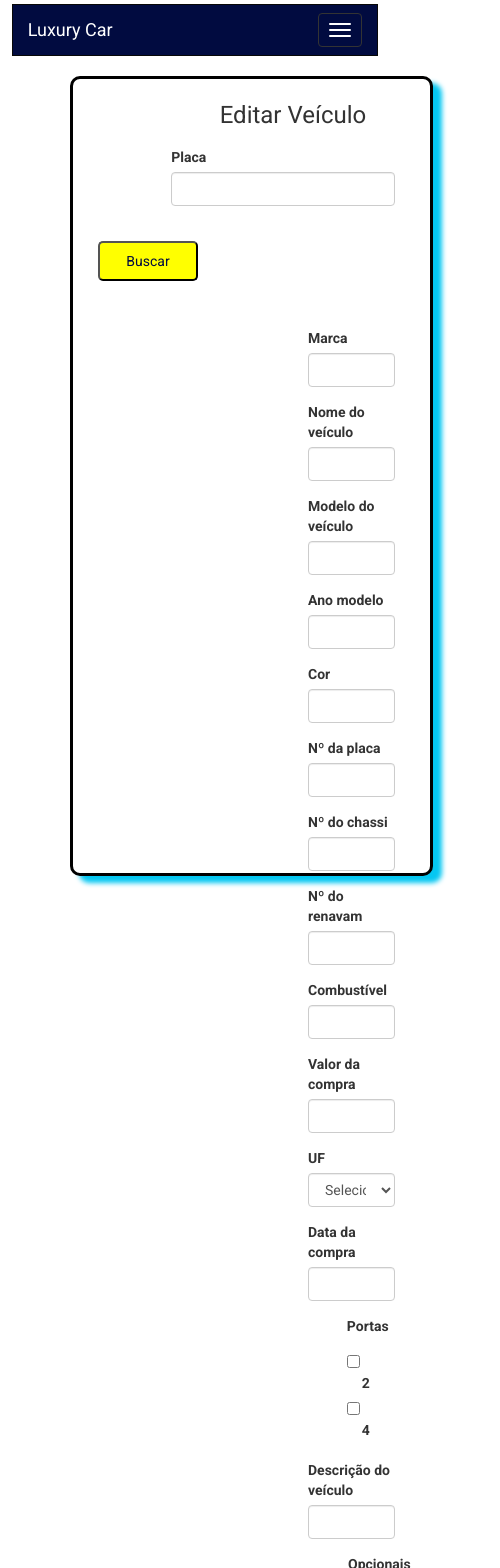
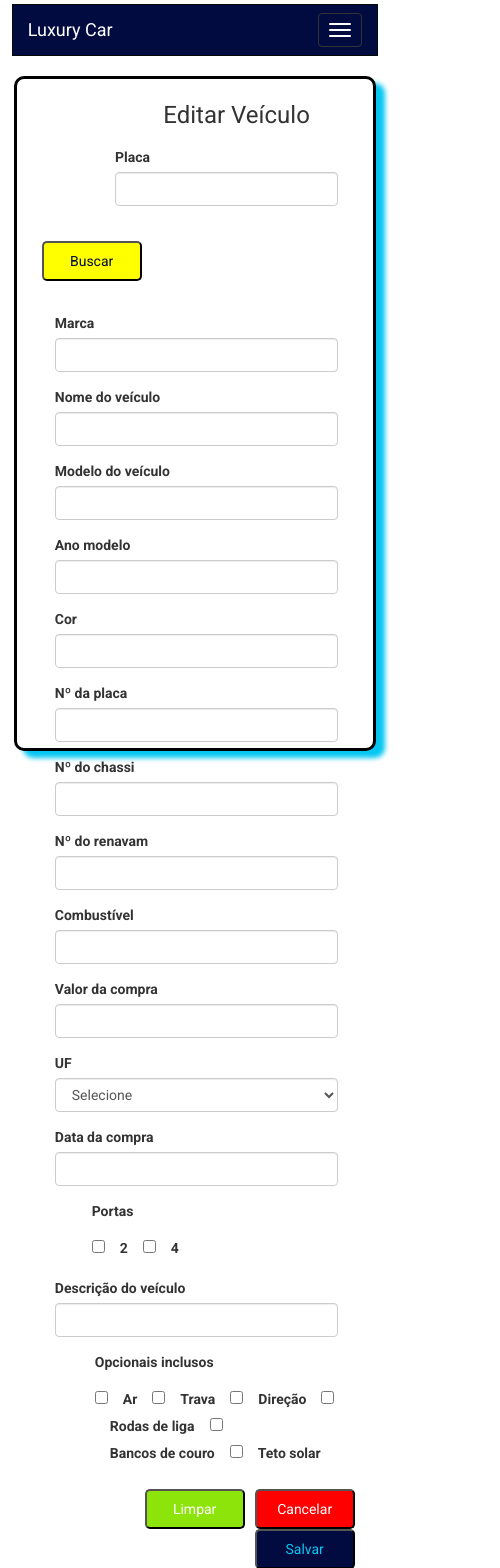
Before and after one commit to yanwiter/projetoFinal, an Angular app in the folder luxuryCar Angular/luxuryCar-Angular/: page /editCarro in a window 390 px wide. Shown: the top 1568 px of the page, 500 px wide, since content can reach past the window. Built offline with nearby package versions, Linux system fonts and the light colour scheme; some icons are missing.

Commit message:
correções css

```diff
--- a/luxuryCar Angular/luxuryCar-Angular/src/app/components/cadastrar-cliente/cadastrar-cliente.component.css
+++ b/luxuryCar Angular/luxuryCar-Angular/src/app/components/cadastrar-cliente/cadastrar-cliente.component.css
@@ -1,8 +1,8 @@
 body {
   border: black;
   border-style: solid;
-  margin-left: 70px;
-  height: 800px;
+  margin-left: 3.5%;
+  height: 80%;
   width: 93%;
   padding: 20px;
   border-radius: 10px;
@@ -11,16 +11,22 @@ body {
   box-shadow: 9px 7px 5px #05C7F2;
 }
 
+form {
+  margin-left: 1%;
+  margin-top: 15%
+}
+
 .form-check-label {
   margin-left: 15px;
   margin-right: 15px;
 }
 
 .divBotoes {
-  margin-top: 40px;
-  margin-left: 90px;
+  margin-top: 2%;
+  margin-left: 2%;
   width: 100%;
-  height: 250px;
+  height: 50px;
+  float: left;
 }
 
 .btnCadastrar {
--- a/luxuryCar Angular/luxuryCar-Angular/src/app/components/cadastrar-cliente/cadastrar-cliente.component.html
+++ b/luxuryCar Angular/luxuryCar-Angular/src/app/components/cadastrar-cliente/cadastrar-cliente.component.html
@@ -5,12 +5,7 @@
     <h1>Cadastrar Cliente</h1>
   </div>
 
-  <div class="form-group col-md-6" style="margin-left: 20%;">
-    <label for="inputPassword4">Nome do clinte</label>
-    <input type="text" class="form-control" id="inputPassword4"/>
-  </div>
-
-  <form style="margin-top: 10%;">
+  <form>
     <div class="form-row">
       <div class="form-group col-md-3">
         <label for="inputPassword4">Nome completo</label>
--- a/luxuryCar Angular/luxuryCar-Angular/src/app/components/cadastrar-veiculo/cadastrar-veiculo.component.css
+++ b/luxuryCar Angular/luxuryCar-Angular/src/app/components/cadastrar-veiculo/cadastrar-veiculo.component.css
@@ -1,8 +1,8 @@
 body {
   border: black;
   border-style: solid;
-  margin-left: 70px;
-  height: 800px;
+  margin-left: 3.5%;
+  height: 80%;
   width: 93%;
   padding: 20px;
   border-radius: 10px;
@@ -11,16 +11,22 @@ body {
   box-shadow: 9px 7px 5px #05C7F2;
 }
 
+form{
+  margin-left: 1%;
+  margin-top: 15%
+}
+
 .form-check-label {
   margin-left: 15px;
   margin-right: 15px;
 }
 
 .divBotoes {
-  margin-top: 40px;
-  margin-left: 90px;
+  margin-top: 2%;
+  margin-left: 2%;
   width: 100%;
-  height: 250px;
+  height: 50px;
+  float: left;
 }
 
 .btnCadastrar {
--- a/luxuryCar Angular/luxuryCar-Angular/src/app/components/cadastrar-veiculo/cadastrar-veiculo.component.html
+++ b/luxuryCar Angular/luxuryCar-Angular/src/app/components/cadastrar-veiculo/cadastrar-veiculo.component.html
@@ -2,7 +2,7 @@
 <body>
 
 <div style="margin-left: 40%"><h1>Cadastro de Veículos</h1></div>
-  <form style="margin-left: 200px; margin-top: 15%">
+  <form>
     <div class="form-row">
       <div class="form-group col-md-2">
         <label for="labelMarca">Marca</label>
@@ -57,7 +57,7 @@
           </select>
         </div>
 
-        <div class="form-group col-md-1">
+        <div class="form-group col-md-2">
           <label for="inputPassword4">Data da compra</label>
           <input type="text" class="form-control" id="inputPassword4" />
         </div>
--- a/luxuryCar Angular/luxuryCar-Angular/src/app/components/cliente-list/cliente-list.component.html
+++ b/luxuryCar Angular/luxuryCar-Angular/src/app/components/cliente-list/cliente-list.component.html
@@ -5,12 +5,12 @@
   <h1>Clientes cadastrados</h1>
 </div>
 
-<table class="table table-striped table-bordered" style="margin-left: 5%;">
+<table class="table table-striped table-bordered" style="width: 90%; margin-left: 5%;">
   <thead>
     <tr>
       <th style="width: 5px;"> Id</th>
       <th style="width: 20px;"> Nome </th>
-      <th style="width: 10px;"> Sexo</th>
+      <th style="width: 5px;"> Sexo</th>
       <th style="width: 5px;"> Estado cívil </th>
       <th style="width: 5px;"> Nascimento</th>
       <th style="width: 5px;"> CPF </th>
@@ -22,7 +22,6 @@
     </tr>
   </thead>
   <tbody>
-
 
     <tr *ngFor="let cliente of clientes">
       <td> {{ cliente.id }} </td>
--- a/luxuryCar Angular/luxuryCar-Angular/src/app/components/editar-cliente/editar-cliente.component.css
+++ b/luxuryCar Angular/luxuryCar-Angular/src/app/components/editar-cliente/editar-cliente.component.css
@@ -1,8 +1,8 @@
 body {
   border: black;
   border-style: solid;
-  margin-left: 70px;
-  height: 800px;
+  margin-left: 3.5%;
+  height: 80%;
   width: 93%;
   padding: 20px;
   border-radius: 10px;
@@ -11,16 +11,22 @@ body {
   box-shadow: 9px 7px 5px #05C7F2;
 }
 
+form {
+  margin-left: 1%;
+  margin-top: 15%
+}
+
 .form-check-label {
   margin-left: 15px;
   margin-right: 15px;
 }
 
 .divBotoes {
-  margin-top: 40px;
-  margin-left: 90px;
+  margin-top: 2%;
+  margin-left: 2%;
   width: 100%;
-  height: 250px;
+  height: 50px;
+  float: left;
 }
 
 .btnBuscar {
--- a/luxuryCar Angular/luxuryCar-Angular/src/app/components/editar-veiculo/editar-veiculo.component.css
+++ b/luxuryCar Angular/luxuryCar-Angular/src/app/components/editar-veiculo/editar-veiculo.component.css
@@ -1,8 +1,8 @@
 body {
   border: black;
   border-style: solid;
-  margin-left: 70px;
-  height: 800px;
+  margin-left: 3.5%;
+  height: 80%;
   width: 93%;
   padding: 20px;
   border-radius: 10px;
@@ -11,16 +11,22 @@ body {
   box-shadow: 9px 7px 5px #05C7F2;
 }
 
+form {
+  margin-left: 1%;
+  margin-top: 10%;
+}
+
 .form-check-label {
   margin-left: 15px;
   margin-right: 15px;
 }
 
 .divBotoes {
-  margin-top: 40px;
-  margin-left: 90px;
+  margin-top: 2%;
+  margin-left: 2%;
   width: 100%;
-  height: 250px;
+  height: 50px;
+  float: left;
 }
 
 .btnBuscar {
--- a/luxuryCar Angular/luxuryCar-Angular/src/app/components/editar-veiculo/editar-veiculo.component.html
+++ b/luxuryCar Angular/luxuryCar-Angular/src/app/components/editar-veiculo/editar-veiculo.component.html
@@ -7,7 +7,7 @@
 
     </div>
     <button type="submit" class="btnBuscar">Buscar</button>
-  <form style="margin-left: 200px; margin-top: 15%">
+  <form>
     <div class="form-row">
       <div class="form-group col-md-2">
         <label for="inputPassword4">Marca</label>
```
